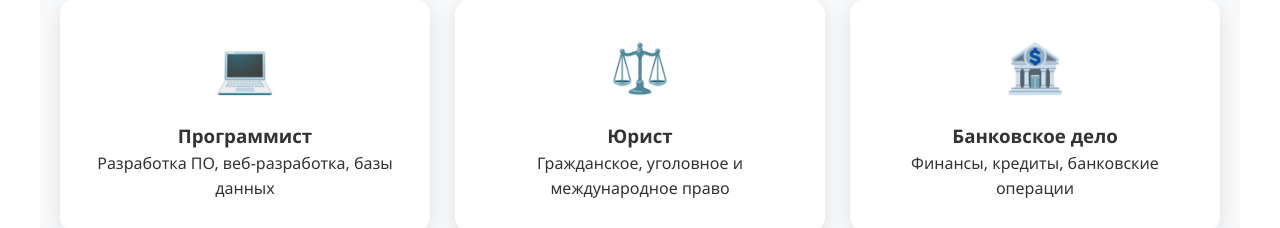
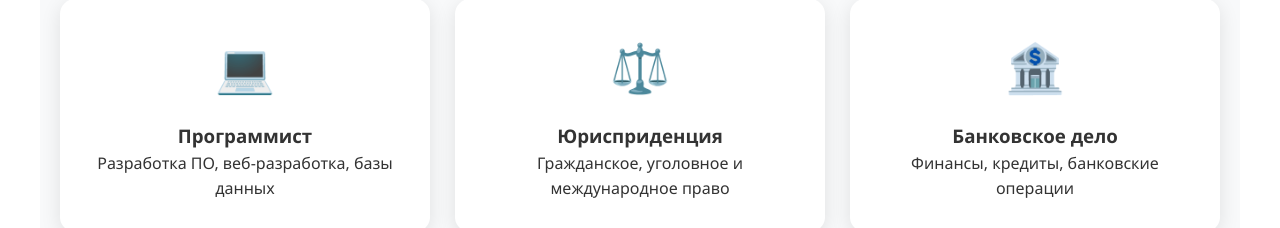
Before and after one commit to mirzaanvlad2009-web/my-site, a plain HTML site: page index.html in a window 1280 px wide. Shown: the part 1560-1788 px from the top of the page. Drawn offline with Linux system fonts and the light colour scheme.

Commit message:
Update index.html

```diff
--- a/index.html
+++ b/index.html
@@ -154,7 +154,7 @@
             </div>
             <div class="card">
                 <div class="specialty-icon">⚖️</div>
-                <h3>Юрист</h3>
+                <h3>Юрисприденция</h3>
                 <p>Гражданское, уголовное и международное право</p>
             </div>
             <div class="card">
```
